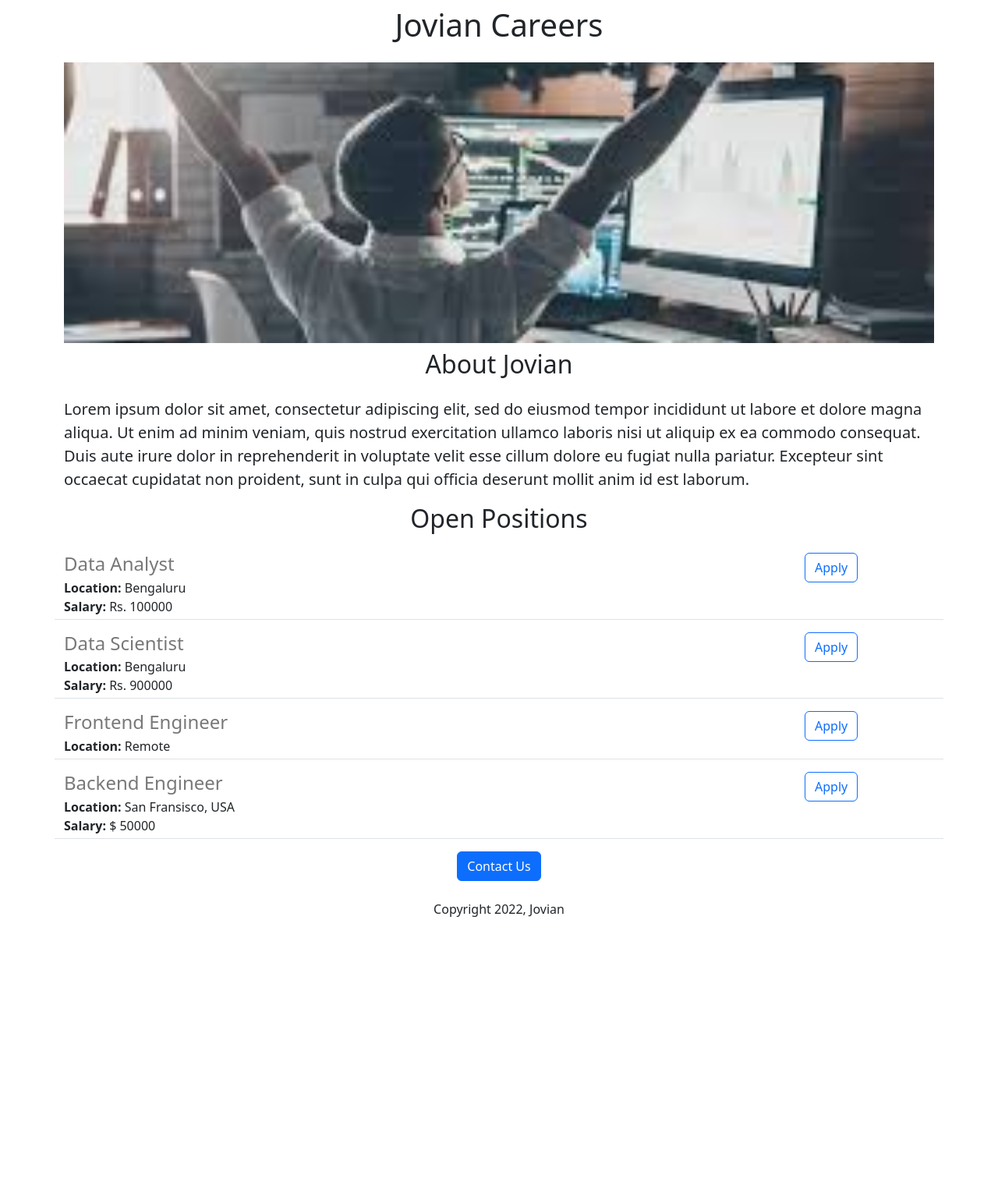
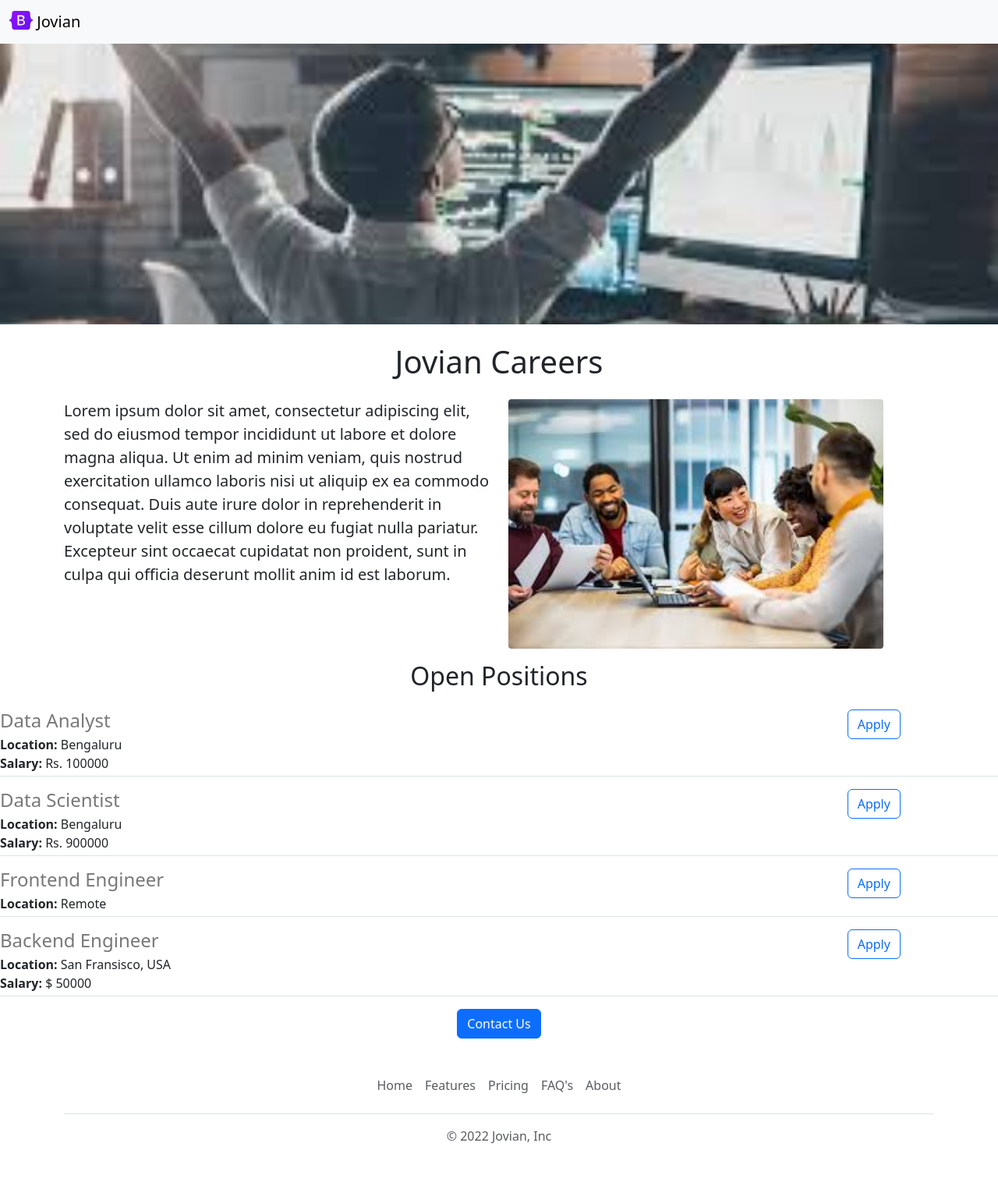
Before and after one commit to sayid-khan/flaskApp, a Flask app: page / in a window 1280 px wide. Shown: the whole page at 78% size. Before the commit the page ends 1176 px from the top, so only its background shows below. Run offline with Flask 3, Linux system fonts and the light colour scheme.

Commit message:
final for 8/8/2024

```diff
--- /dev/null
+++ b/templates/footer.html
@@ -0,0 +1,24 @@
+<div class="container">
+    <footer class="py-3 my-4">
+        <ul class="nav justify-content-center border-bottom pb-3 mb-3">
+
+            <li class="nav-item">
+                <a href="#" class="nav-link px-2 text-muted">Home</a>
+            </li>
+            <li class="nav-item">
+                <a href="#" class="nav-link px-2 text-muted">Features</a>
+            </li>
+            <li class="nav-item">
+                <a href="#" class="nav-link px-2 text-muted">Pricing</a>
+            </li>
+            <li class="nav-item">
+                <a href="#" class="nav-link px-2 text-muted">FAQ's</a>
+            </li>
+            <li class="nav-item">
+                <a href="#" class="nav-link px-2 text-muted">About</a>
+            </li>
+
+        </ul>
+        <p class="text-center text-muted">&copy; 2022 Jovian, Inc</p>
+    </footer>
+  </div>
--- a/templates/home.html
+++ b/templates/home.html
@@ -10,22 +10,37 @@
             width: 100%;
             height: 360px;
             object-fit: cover;
+            margin-bottom: 16px;
         }
     </style>
 
 </head>
 <body>
+    {% include 'nav.html' %}
+
+    <img class="img-fluid" id="banner"  src="static/banner.jpeg" alt="" >
+
     <div class="container">
 
 
         <h1 class="text-center mt-2 mb-4">{{company_name}} Careers</h1>
-        <img class="img-fluid" id="banner"  src="static/banner.jpeg" alt="" >
-        <h2 class="text-center mt-2 mb-4">About Jovian</h2>
-        <p class="lead">Lorem ipsum dolor sit amet, consectetur adipiscing elit, sed
-            do eiusmod tempor incididunt ut labore et dolore magna aliqua. Ut enim ad minim veniam,
-            quis nostrud exercitation ullamco laboris nisi ut aliquip ex ea commodo consequat. Duis aute irure
-            dolor in reprehenderit in voluptate velit esse cillum dolore eu fugiat nulla pariatur. Excepteur sint
-            occaecat cupidatat non proident, sunt in culpa qui officia deserunt mollit anim id est laborum.</p>
+
+        <div class="row" style="margin-bottom: 16px;">
+            <div class="col-md-6">
+                <p class="lead">
+                    Lorem ipsum dolor sit amet, consectetur adipiscing elit, sed
+                    do eiusmod tempor incididunt ut labore et dolore magna aliqua. Ut enim ad minim veniam,
+                    quis nostrud exercitation ullamco laboris nisi ut aliquip ex ea commodo consequat. Duis aute irure
+                    dolor in reprehenderit in voluptate velit esse cillum dolore eu fugiat nulla pariatur. Excepteur sint
+                    occaecat cupidatat non proident, sunt in culpa qui officia deserunt mollit anim id est laborum.
+                </p>
+            </div>
+            <div class="d-none d-md-block col-6">
+                <img src="/static/people.jpeg" style="height: 320px; border-radius: 4px;">
+            </div>
+
+        </div>
+    </div>
 
         <h2 class="text-center mt-2 mb-4">Open Positions</h2>
 
@@ -37,10 +52,13 @@
         </p>
 
         <div class="text-center">
-            <button class="btn btn-primary">Contact Us</button>
-            <p class="mt-4">Copyright 2022, Jovian</p>
+            <a  href="mailto:ssk@gmail.com?subject=Question&body=My%20name%20%3Cyour%20name%20here%3E%0D%0AMy%20question%20%3Center%20your%20question%3E"
+                class="btn btn-primary">Contact Us</a>
+            <!-- <p class="mt-4">Copyright 2022, Jovian</p> -->
         </div>
 
     </div>
+
+    {% include 'footer.html' %}
 </body>
 </html>
--- a/templates/jobitem.html
+++ b/templates/jobitem.html
@@ -12,7 +12,7 @@
     </div>
 
     <div class="col-2">
-        <button type="button" class="btn btn-outline-primary">Apply</button>
+        <a href="https://google.com" type="button" class="btn btn-outline-primary">Apply</a>
     </div>
 
 </div>
--- /dev/null
+++ b/templates/nav.html
@@ -0,0 +1,8 @@
+<nav class="navbar bg-body-tertiary ">
+    <div class="container-fluid">
+      <a class="navbar-brand" href="#">
+        <img src="/static/logo.svg" alt="Logo" width="30" height="24" class="d-inline-block align-text-top">
+        Jovian
+      </a>
+    </div>
+  </nav>
```
Also changed, not shown: static/logo.svg (added), static/people.jpeg (added).
